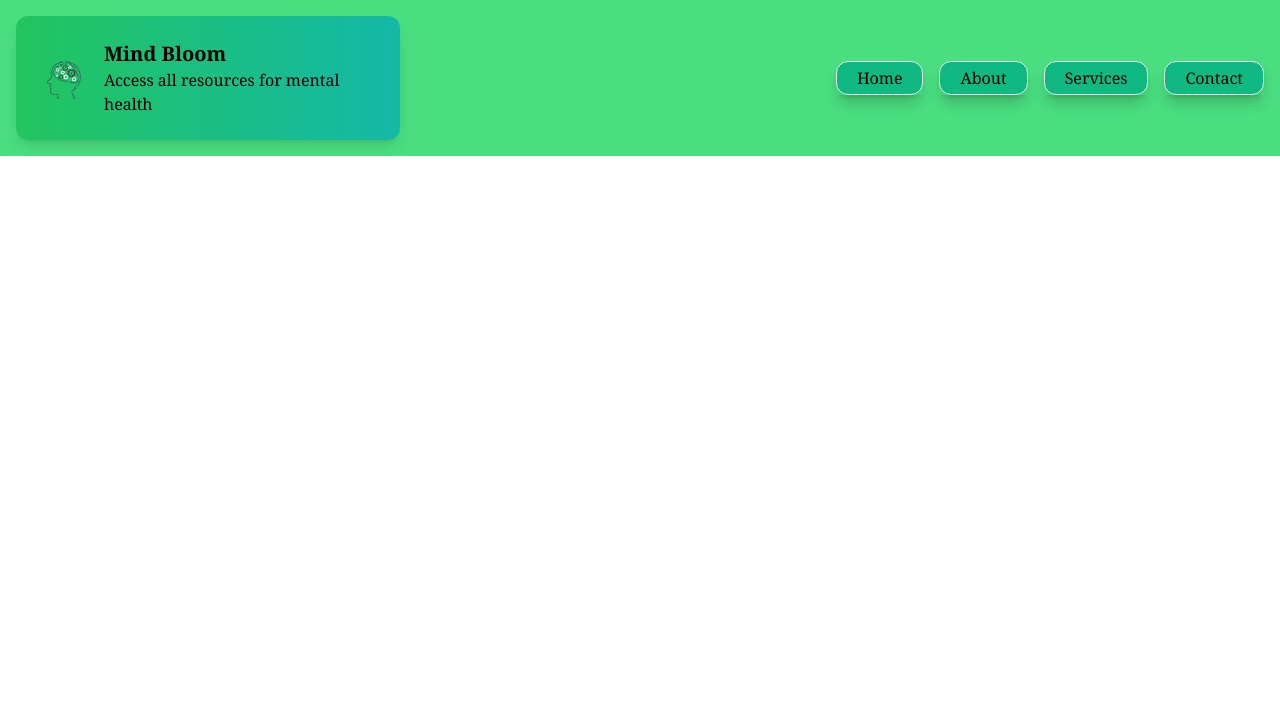
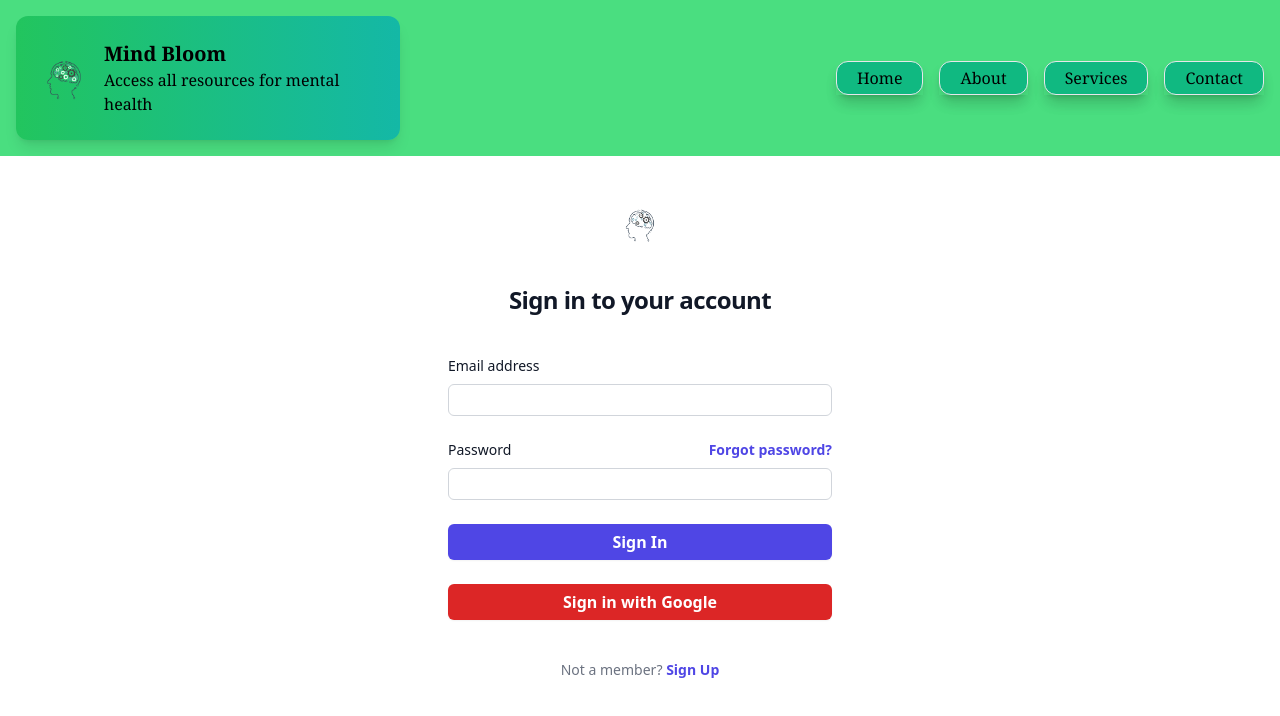
Before and after one commit to julianDalban/mental-health-app, a React (Create React App) app in the folder mind-bloom/: page /signin in a window 1280 px wide. Shown: the top 716 px of the page. Built offline with nearby package versions, Linux system fonts and the light colour scheme.

Commit message:
Finished form logic and imported form template

```diff
--- a/mind-bloom/src/containers/form.js
+++ b/mind-bloom/src/containers/form.js
@@ -2,35 +2,179 @@ import React, { useState } from 'react';
 import { Link, useNavigate } from 'react-router-dom';
 import { auth } from '../config/firebase';
 import { signInWithEmailAndPassword, createUserWithEmailAndPassword, signInWithPopup, GoogleAuthProvider, updateProfile } from 'firebase/auth';
+import logo from './../pictures/new_logo_face_brain.png'; // Adjust the import path as needed
 
+const AuthForm = ({ isSignUp }) => {
+  const navigate = useNavigate();
+  const [username, setUsername] = useState('');
+  const [email, setEmail] = useState('');
+  const [password, setPassword] = useState('');
+  const [confirmPassword, setConfirmPassword] = useState('');
 
-const AuthForm = ({isSignUp}) => {
-    const navigate = useNavigate();
-    const [username, setUsername] = useState('');
-    const [email, setEmail] = useState('');
-    const [password, setPassword] = useState('');
-    const [confirmPassword, setConfirmPassword] = useState('');
+  const handleChange = (e) => {
+    const { name, value } = e.target;
+    if (name === 'username') setUsername(value);
+    if (name === 'email') setEmail(value);
+    if (name === 'password') setPassword(value);
+    if (name === 'confirmPassword') setConfirmPassword(value);
+  };
 
+  const onFinish = async (e) => {
+    e.preventDefault();
 
+    if (isSignUp && password !== confirmPassword) {
+      alert('Passwords do not match!');
+      return;
+    }
 
+    try {
+      if (isSignUp) {
+        const userCredential = await createUserWithEmailAndPassword(auth, email, password);
+        await updateProfile(userCredential.user, { displayName: username });
+        alert('Sign up successful!');
+      } else {
+        await signInWithEmailAndPassword(auth, email, password);
+        alert('Sign in successful!');
+      }
+      navigate('/');
+    } catch (err) {
+      alert(err.message);
+    }
+  };
 
+  const handleGoogleSignIn = async () => {
+    const provider = new GoogleAuthProvider();
+    try {
+      await signInWithPopup(auth, provider);
+      alert('Signed in with Google successfully!');
+      navigate('/home');
+    } catch (err) {
+      alert(err.message);
+    }
+  };
 
+  return (
+    <div className="flex min-h-full flex-col justify-center px-6 py-12 lg:px-8">
+      <div className="sm:mx-auto sm:w-full sm:max-w-sm">
+        <img className="mx-auto h-10 w-auto" src={logo} alt="Logo" />
+        <h2 className="mt-10 text-center text-2xl font-bold tracking-tight text-gray-900">
+          {isSignUp ? 'Sign up for an account' : 'Sign in to your account'}
+        </h2>
+      </div>
 
+      <div className="mt-10 sm:mx-auto sm:w-full sm:max-w-sm">
+        <form className="space-y-6" onSubmit={onFinish}>
+          {isSignUp && (
+            <div>
+              <div className="flex items-center justify-between">
+                <label htmlFor="username" className="block text-sm font-medium text-gray-900">
+                  Username
+                </label>
+              </div>
+              <div className="mt-2">
+                <input
+                  type="text"
+                  name="username"
+                  id="username"
+                  autoComplete="username"
+                  value={username}
+                  onChange={handleChange}
+                  required
+                  className="block w-full rounded-md bg-white px-3 py-1.5 text-base text-gray-900 outline outline-1 -outline-offset-1 outline-gray-300 placeholder:text-gray-400 focus:outline-2 focus:-outline-offset-2 focus:outline-indigo-600 sm:text-sm"
+                />
+              </div>
+            </div>
+          )}
 
+          <div>
+            <label htmlFor="email" className="block text-sm font-medium text-gray-900">
+              Email address
+            </label>
+            <div className="mt-2">
+              <input
+                type="email"
+                name="email"
+                id="email"
+                autoComplete="email"
+                value={email}
+                onChange={handleChange}
+                required
+                className="block w-full rounded-md bg-white px-3 py-1.5 text-base text-gray-900 outline outline-1 -outline-offset-1 outline-gray-300 placeholder:text-gray-400 focus:outline-2 focus:-outline-offset-2 focus:outline-indigo-600 sm:text-sm"
+              />
+            </div>
+          </div>
 
+          <div>
+            <div className="flex items-center justify-between">
+              <label htmlFor="password" className="block text-sm font-medium text-gray-900">
+                Password
+              </label>
+              <div className="text-sm">
+                <a href="#" className="font-semibold text-indigo-600 hover:text-indigo-500">
+                  Forgot password?
+                </a>
+              </div>
+            </div>
+            <div className="mt-2">
+              <input
+                type="password"
+                name="password"
+                id="password"
+                autoComplete="current-password"
+                value={password}
+                onChange={handleChange}
+                required
+                className="block w-full rounded-md bg-white px-3 py-1.5 text-base text-gray-900 outline outline-1 -outline-offset-1 outline-gray-300 placeholder:text-gray-400 focus:outline-2 focus:-outline-offset-2 focus:outline-indigo-600 sm:text-sm"
+              />
+            </div>
+          </div>
 
+          {isSignUp && (
+            <div>
+              <div className="flex items-center justify-between">
+                <label htmlFor="confirmPassword" className="block text-sm font-medium text-gray-900">
+                  Confirm Password
+                </label>
+              </div>
+              <div className="mt-2">
+                <input
+                  type="password"
+                  name="confirmPassword"
+                  id="confirmPassword"
+                  autoComplete="current-password"
+                  value={confirmPassword}
+                  onChange={handleChange}
+                  required
+                  className="block w-full rounded-md bg-white px-3 py-1.5 text-base text-gray-900 outline outline-1 -outline-offset-1 outline-gray-300 placeholder:text-gray-400 focus:outline-2 focus:-outline-offset-2 focus:outline-indigo-600 sm:text-sm"
+                />
+              </div>
+            </div>
+          )}
 
+          <div>
+            <button
+              type="submit"
+              className="flex w-full justify-center rounded-md bg-indigo-600 px-3 py-1.5 text-base font-semibold text-white shadow-sm hover:bg-indigo-500 focus-visible:outline focus-visible:outline-2 focus-visible:outline-offset-2 focus-visible:outline-indigo-600"
+            >
+              {isSignUp ? 'Sign Up' : 'Sign In'}
+            </button>
+          </div>
+        </form>
 
-
-
-
-
-
-
-
-
-
-
-}
+        <div className="mt-6">
+          <button
+            onClick={handleGoogleSignIn}
+            className="flex w-full justify-center rounded-md bg-red-600 px-3 py-1.5 text-base font-semibold text-white shadow-sm hover:bg-red-500 focus-visible:outline focus-visible:outline-2 focus-visible:outline-offset-2 focus-visible:outline-red-600"
+          >
+            Sign in with Google
+          </button>
+        </div>
+        <p className="mt-10 text-center text-sm text-gray-500">
+          Not a member? <Link to={isSignUp ? '/signin' : '/signup'} className="font-semibold text-indigo-600 hover:text-indigo-500">{isSignUp ? 'Sign In' : 'Sign Up'}</Link>
+        </p>
+      </div>
+    </div>
+  );
+};
 
 export default AuthForm;
```
